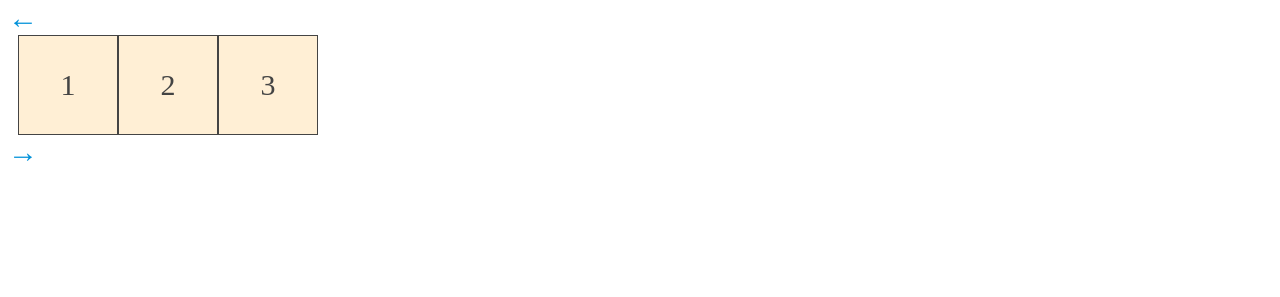
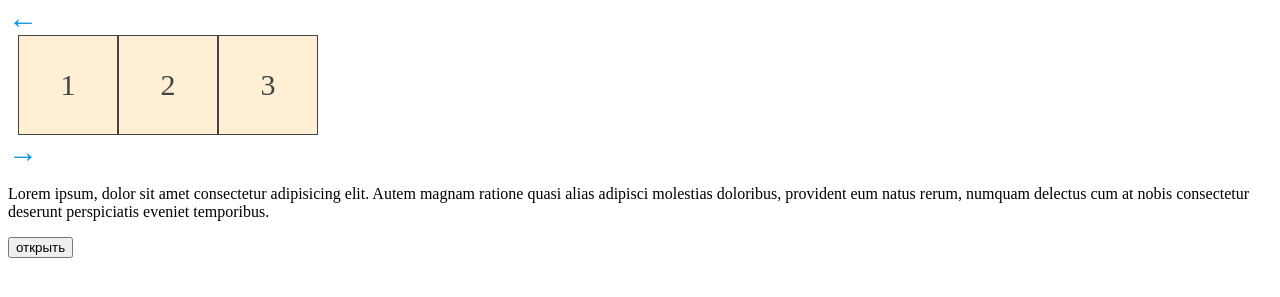
Before and after one commit to rudanastasia/my_project, a plain HTML site: page index.html in a window 1280 px wide. Shown: the part 79-376 px from the top of the page. Drawn offline with Linux system fonts and the light colour scheme.

Commit message:
Update index.html

```diff
--- a/index.html
+++ b/index.html
@@ -4,6 +4,7 @@
     <meta charset="UTF-8">
     <meta name="viewport" content="width=device-width, initial-scale=1.0">
     <title>Задачи по JS</title>
+    <script src="./js/script.js"></script>
     <link rel="stylesheet" href="./css/style.css">
 </head>
 <body>
@@ -24,6 +25,21 @@
         </div>
         <a href="#" id="right" class="arrow">→</a>
     </div>
+    <div class="container">
+      <p>
+        Lorem ipsum, dolor sit amet consectetur adipisicing elit. Autem magnam
+        ratione quasi alias adipisci molestias doloribus, provident eum natus
+        rerum, numquam delectus cum at nobis consectetur deserunt perspiciatis
+        eveniet temporibus.
+      </p>
+      <button class="btn" id="openOverlay">открыть</button>
+    </div>
+    <script type="html/template" id="overlayTemplate">
+      <div class="modal-container">
+        <a class="close" href="#">x</a>
+        <div class="content"></div>
+      </div>
+    </script>
     <script src="./js/script.js"></script>
 </body>
 </html>
```
